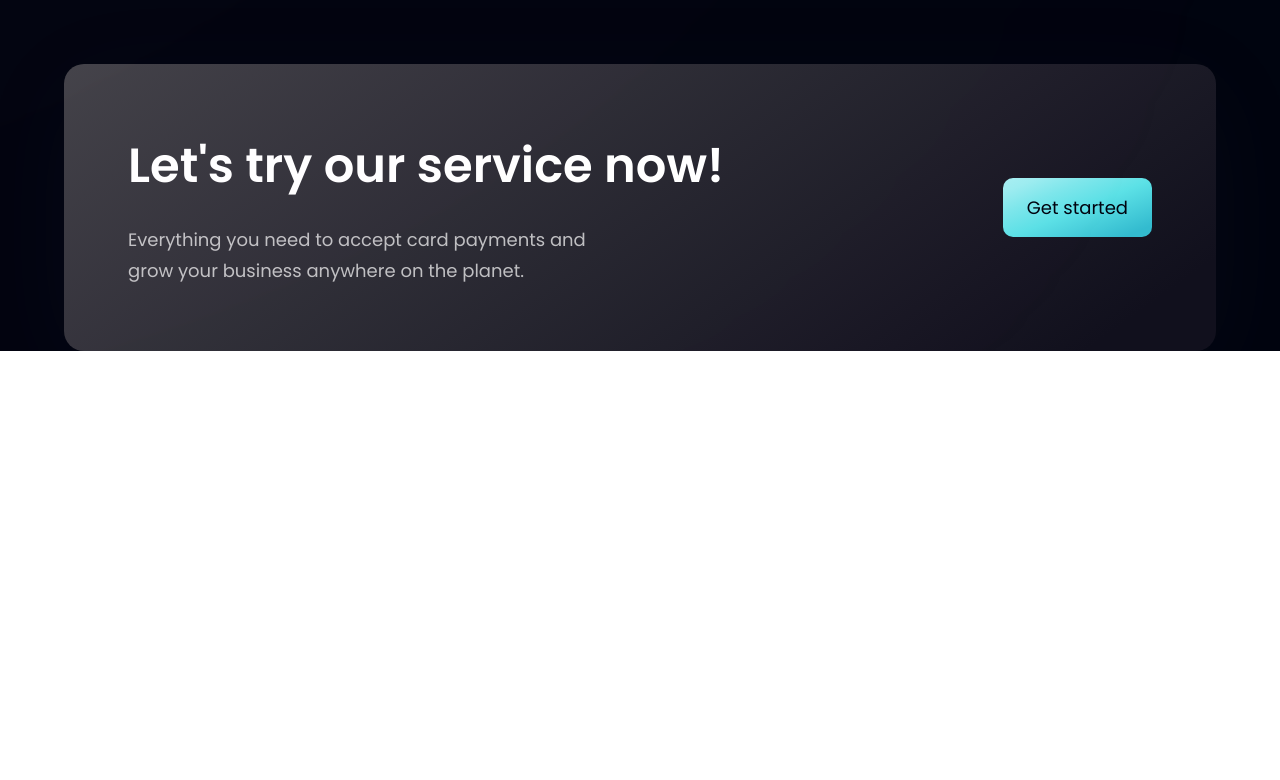
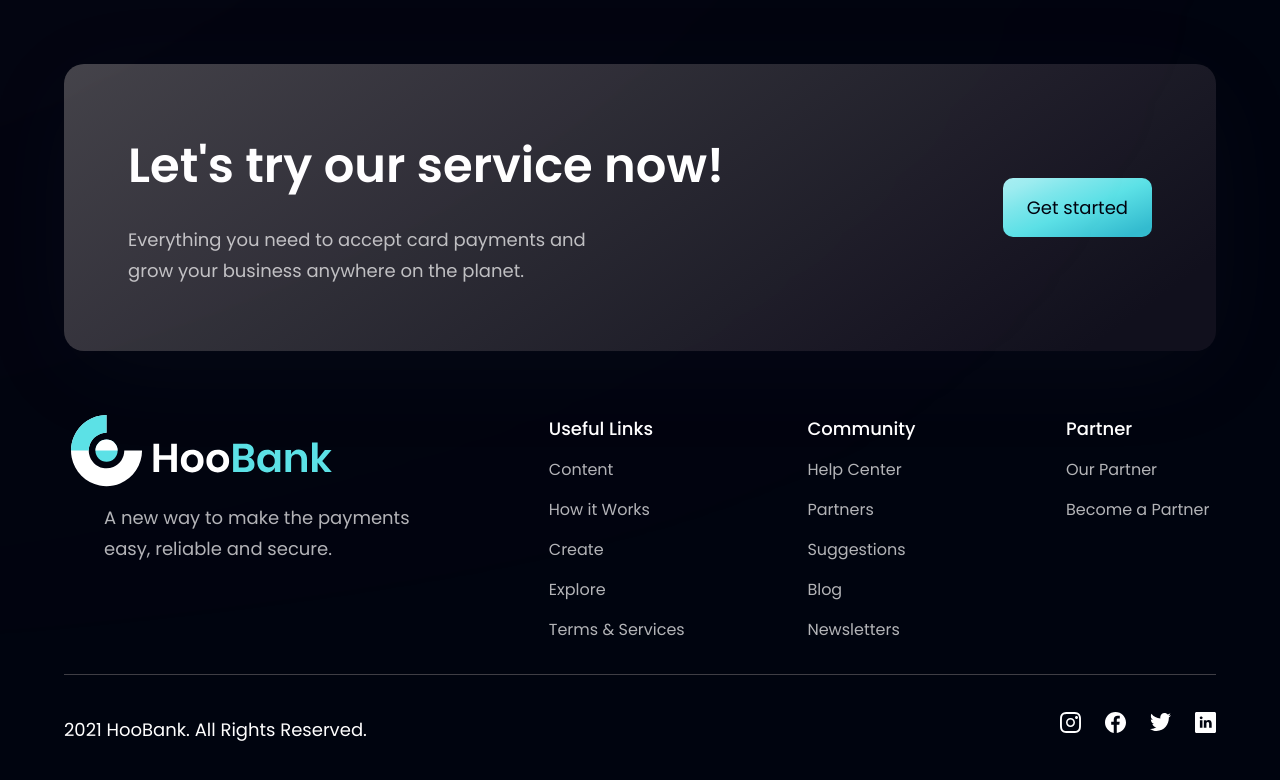
Before and after one commit to Xperaz/Bank-landing-page, a React (Vite) app in the folder bank-project/: page / in a window 1280 px wide. Shown: the part 2740-3520 px from the top of the page. Before the commit the page ends 3091 px from the top, so only its background shows below. Built offline with nearby package versions, Linux system fonts and the light colour scheme.

Commit message:
complete footer and project

```diff
--- a/bank-project/src/components/Footer.jsx
+++ b/bank-project/src/components/Footer.jsx
@@ -4,7 +4,50 @@
 
 const Footer = () => {
   return (
-    <section></section>
+    <section className={`${styles.flexCenter} ${styles.paddingY} flex-col`}>
+      <div className={`${styles.flexStart} md:flex-row flex-col mb-8 w-full `}>
+        <div className="flex-1 flex flex-col justify-start mr-10">
+          <img src={logo} alt="hookbank logo" className="w-[276px] h-[72px] object-contain"/>
+          <p className={`${styles.paragraph} max-w-[310px] mt-4 ml-10`}>
+            A new way to make the payments easy, reliable and secure.
+          </p>
+        </div>
+
+         <div className="flex-[1.5] w-full flex flex-row justify-between flex-wrap md:mt-0 mt-10">
+          {footerLinks.map((footerLink) => (
+            <div key={footerLink.key} className="flex flex-col ss:my-0 my-4 min-w-[150px]">
+              <h4 className="font-poppins font-medium text-[18px] leading-[27px] text-white">
+                {footerLink.title}
+              </h4>
+              <ul className="list-none mt-4">
+                {footerLink.links.map((link, index) => (
+                  <li key={link.name} className={`font-poppins font-normal text-[16px]
+                      leading-[24px] text-dimWhite hover:text-secondary cursor-pointer
+                      ${index !== footerLink.links.length - 1 ? "mb-4" : "mb-0"} `} >
+                    {link.name}
+                  </li>
+                ))}
+              </ul>
+            </div>
+          ))}
+         </div>
+      </div>
+      <div className="w-full flex justify-between items-center md:flex-row flex-col
+            pt-6 border-t-[1px] border-t-[#3f3e45]">
+        <p className={`${styles.paragraph} font-poppins font-normal text-center
+            text[18px] leading-[27px] mt-4 text-white`} >
+          2021 HooBank. All Rights Reserved.
+        </p>
+
+        <div className="flex flex-row md:mt-0 mt-6">
+          {socialMedia.map((social, index) => (
+            <img key={social.id} src={social.icon} alt={social.alt}
+             className={`w-[21px] h-[21px] object-contain cursor-pointer
+             ${index !== socialMedia.length - 1 ? 'mr-6' : 'mr-0' }`} />
+          ))}
+        </div>
+      </div>
+    </section>
   )
 }
 
```
